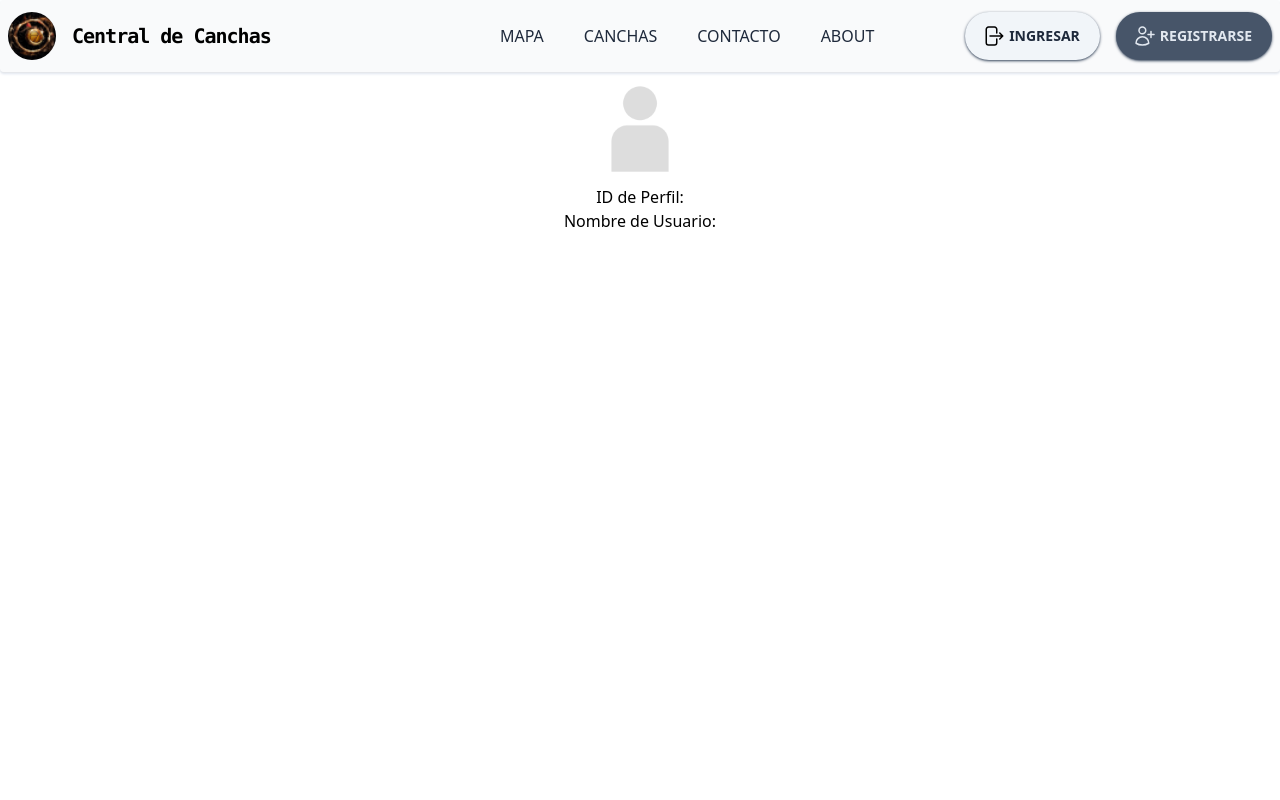
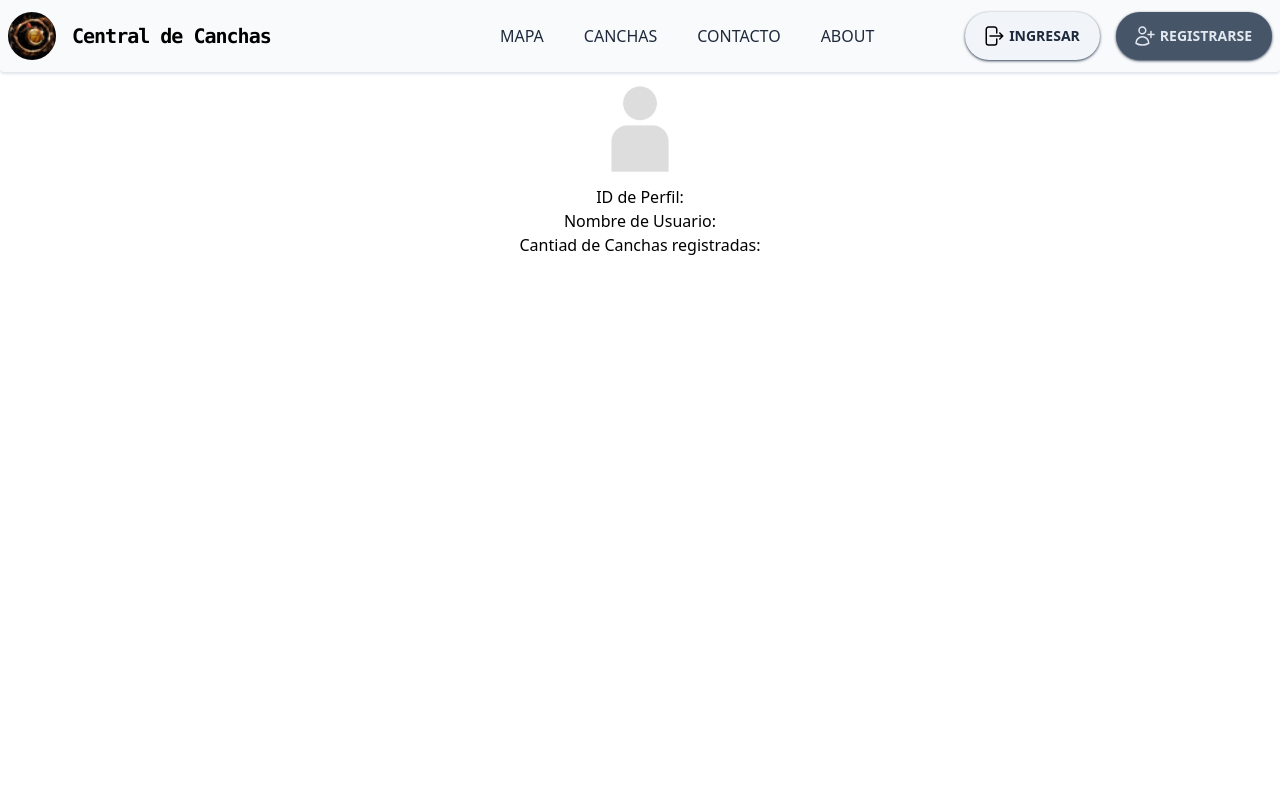
Before and after one commit to kevinlink123/central-de-canchas, a Next.js app: page /perfil/1 in a window 1280 px wide. Shown: the top 800 px of the page. Built offline with nearby package versions, Linux system fonts and the light colour scheme; no server answers; the database is empty.

Commit message:
feat(profile): Added the court registered number on the profile page

```diff
--- a/pages/perfil/[idPerfil].tsx
+++ b/pages/perfil/[idPerfil].tsx
@@ -36,6 +36,7 @@ export default function () {
                     <img src='/generic-profile-pic.png' alt="logo" className='mx-auto h-28 rounded-full' />
                     <div>ID de Perfil: {userData?.id}</div>
                     <div>Nombre de Usuario: {userData?.username}</div>
+                    <div>Cantiad de Canchas registradas: {userData?.registeredCourts.length}</div>
                 </div>
             }
         </div>
```
